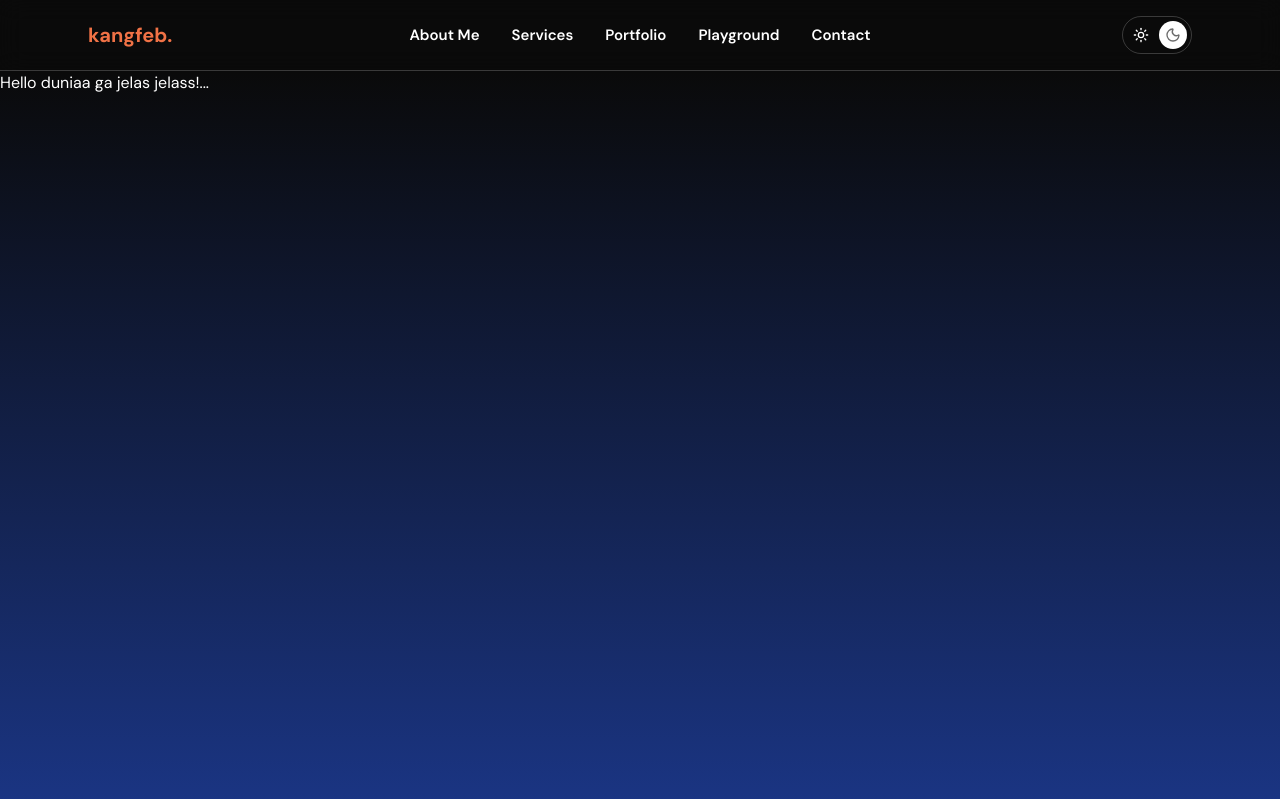
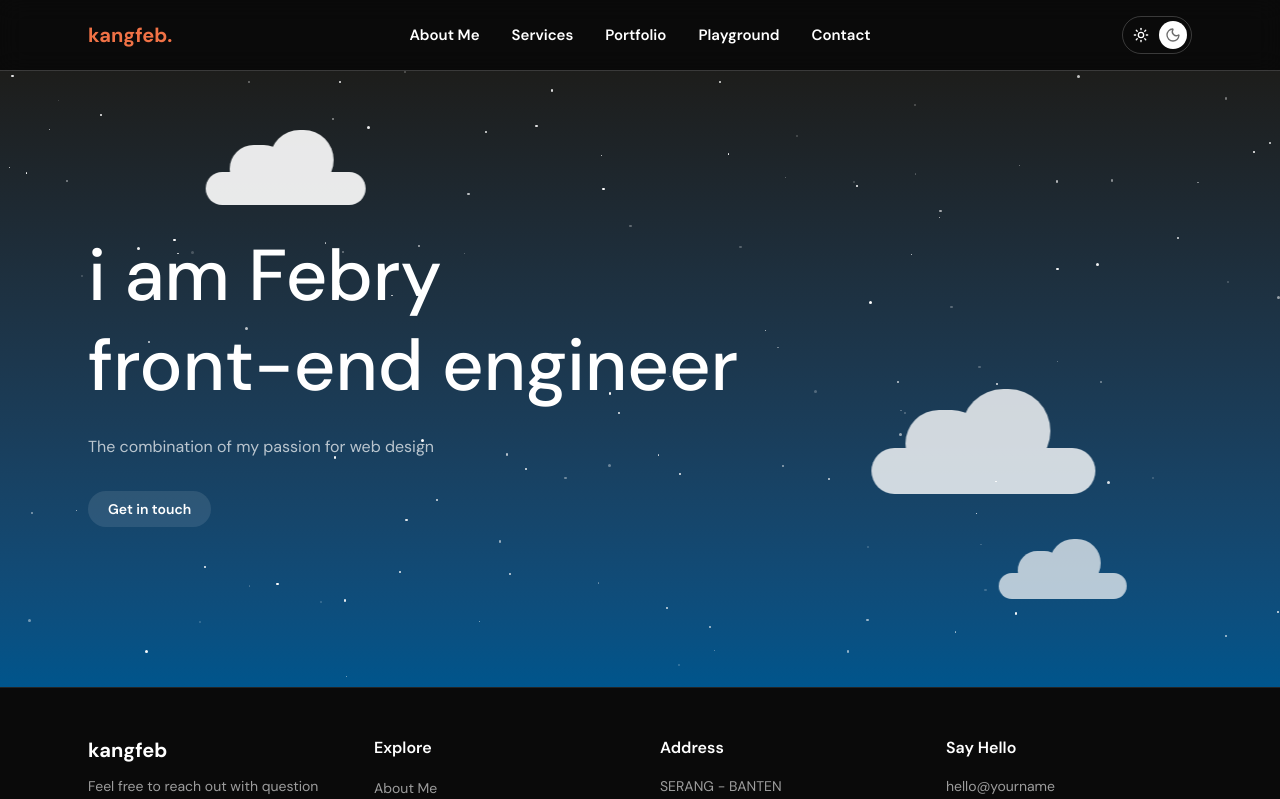
Before and after one commit to alfatfebry/fa-portfolio, a Next.js app: page / in a window 1280 px wide. Shown: the top 799 px of the page. Built offline with nearby package versions, Linux system fonts and the light colour scheme.

Commit message:
feat: add hero section twinking stars  and drifting cloud

```diff
--- a/src/app/globals.css
+++ b/src/app/globals.css
@@ -14,6 +14,8 @@
   --color-background: var(--background);
   --color-foreground: var(--foreground);
   --color-accent: #F07246;
+  --color-scene-top: #1D1D1B;
+  --color-scene-bottom: #00558C;
   --font-sans: var(--font-dm-sans);
   --font-mono: var(--font-anonymous-pro);
 }
@@ -24,3 +26,44 @@ body {
   color: var(--foreground);
   font-family: var(--font-dm-sans), Arial, Helvetica, sans-serif;
 }
+
+
+.star {
+  animation-name: twinkle;
+  animation-timing-function: ease-in-out;
+  animation-iteration-count: infinite;
+}
+
+@keyframes twinkle {
+  0%,
+  100% {
+    opacity: 0.2;
+  }
+  50% {
+    opacity: 1;
+  }
+}
+
+
+.cloud {
+  animation-name: drift;
+  animation-timing-function: linear;
+  animation-iteration-count: infinite;
+}
+
+@keyframes drift {
+  from {
+    transform: translateX(-250px);
+  }
+  to {
+    transform: translateX(calc(100vw + 250px));
+  }
+}
+
+
+/* @media (prefers-reduced-motion: reduce) {
+  .star {
+    animation: none;
+    opacity: 0.6;
+  }
+} */
--- a/src/app/page.tsx
+++ b/src/app/page.tsx
@@ -1,7 +1,9 @@
+import Hero from '@/features/home/components/Hero';
+
 export default function Home() {
   return (
-    <div className='h-200 px-6 md:px-0 bg-linear-to-b form-black to-blue-900 '>
-      Hello duniaa ga jelas jelass!...
-    </div>
+    <main>
+      <Hero />
+    </main>
   );
 }
--- /dev/null
+++ b/src/features/home/components/CLoud.tsx
@@ -0,0 +1,40 @@
+interface ClaoudProps {
+  top: string;
+  size?: number;
+  duration?: number;
+  delay?: number;
+  opacity?: number;
+}
+
+export default function Cloud({
+  top,
+  size = 1,
+  duration = 80,
+  delay = 0,
+  opacity = 0.9,
+}: ClaoudProps) {
+  return (
+    <div
+      aria-hidden='true'
+      className='cloud pointer-events-none absolute left-0'
+      style={{
+        top,
+        opacity,
+        animationDuration: `${duration}s`,
+        animationDelay: `${delay}s`,
+      }}
+    >
+      <div
+        className='relative'
+        style={{ width: 160 * size, height: 60 * size }}
+      >
+        {/* Alas awan */}
+        <span className='absolute bottom-0 left-0 h-[55%] w-full rounded-full bg-white' />
+        {/* Gundukan kiri */}
+        <span className='absolute bottom-[20%] left-[15%] h-[80%] w-[36%] rounded-full bg-white' />
+        {/* Gundukan kanan (lebih besar) */}
+        <span className='absolute bottom-[25%] left-[40%] h-full w-[40%] rounded-full bg-white' />
+      </div>
+    </div>
+  );
+}
--- /dev/null
+++ b/src/features/home/components/Hero.tsx
@@ -0,0 +1,30 @@
+import Link from 'next/link';
+import Stars from './Stars';
+import Cloud from './CLoud';
+
+export default function Hero() {
+  return (
+    <section className='relative overflow-hidden bg-linear-to-b from-scene-top to-scene-bottom'>
+      <Stars />
+      <Cloud top='12%' size={1} duration={100} delay={-20} opacity={0.9} />
+      <Cloud top='55%' size={1.4} duration={120} delay={-70} opacity={0.8} />
+      <Cloud top='78%' size={0.8} duration={65} delay={-40} opacity={0.7} />
+
+      <div className='relative mx-auto max-w-6xl px-6 py-24 md:py-40'>
+        <h1 className='text-5xl font-medium leading-tight text-white md:text-7xl'>
+          <span className='block'>i am Febry</span>
+          front-end engineer
+        </h1>
+        <p className='mt-6 max-w-md text-white/70'>
+          The combination of my passion for web design
+        </p>
+        <Link
+          href='/'
+          className='mt-8 inline-block rounded-full bg-white/10 px-5 py-2 text-sm font-semibold text-white transition-colors hover:bg-accent'
+        >
+          Get in touch
+        </Link>
+      </div>
+    </section>
+  );
+}
--- /dev/null
+++ b/src/features/home/components/Stars.tsx
@@ -0,0 +1,38 @@
+function seedRandom(seed: number) {
+  return () => {
+    seed = (seed * 16807) % 2147483647;
+    return (seed - 1) / 2147483646;
+  };
+}
+
+const random = seedRandom(10);
+
+const stars = Array.from({ length: 120 }, (_, i) => ({
+  id: i,
+  top: Number((random() * 100).toFixed(2)),
+  left: Number((random() * 100).toFixed(2)),
+  size: Number((1 + random() * 2).toFixed(2)),
+  delay: Number((random() * 5).toFixed(2)),
+  duration: Number((2 + random() * 3).toFixed(2)),
+}));
+
+export default function Stars() {
+  return (
+    <div aria-hidden='true' className='pointer-events-none absolute inset-0'>
+      {stars.map((star) => (
+        <span
+          key={star.id}
+          className='star absolute rounded-full bg-white'
+          style={{
+            top: `${star.top}%`,
+            left: `${star.left}%`,
+            width: `${star.size}px`,
+            height: `${star.size}px`,
+            animationDelay: `${star.delay}s`,
+            animationDuration: `${star.duration}s`,
+          }}
+        />
+      ))}
+    </div>
+  );
+}
```
